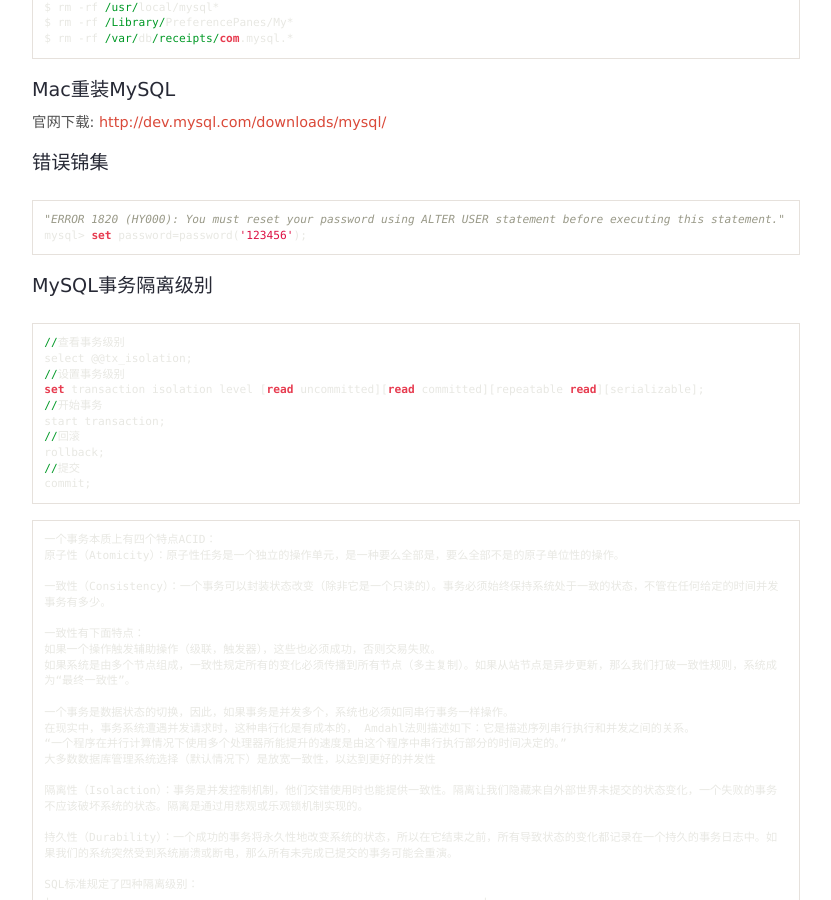
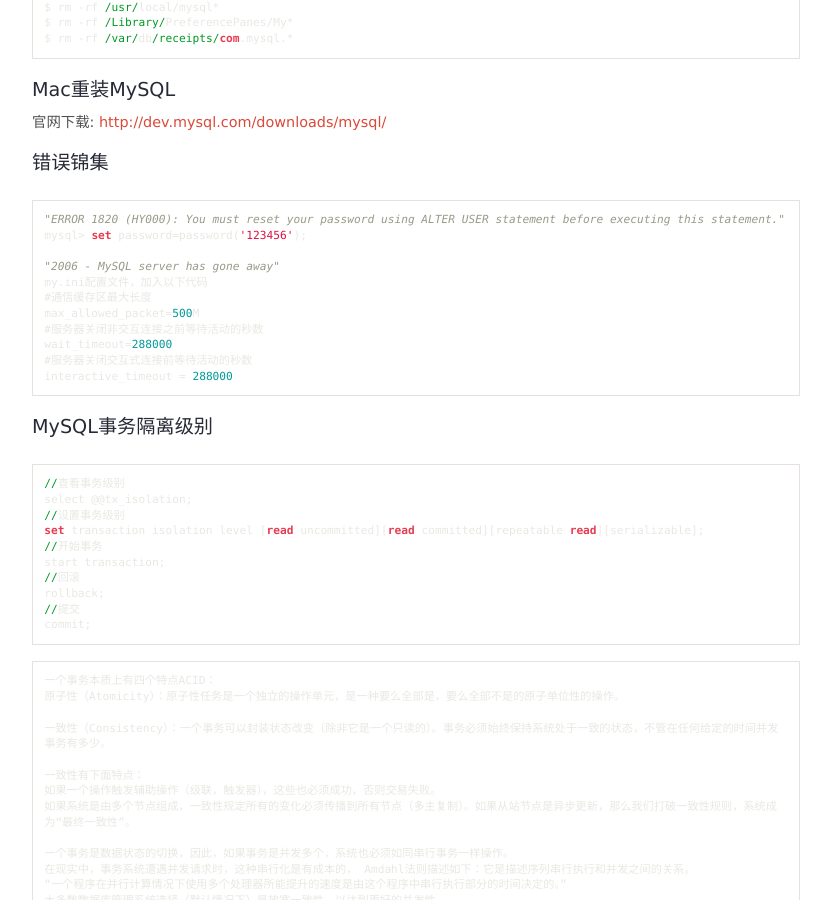
Before and after one commit to junhc/junhc.github.io, a Jekyll site: the page built from _posts/2015-08-21-mysql.md, in a window 1280 px wide and 900 px high, scrolled down 413 px. Shown: the whole window, without its empty margins (224-1055 px from the left). Built offline with Jekyll 4.4.1, drawn with Linux system fonts in a browser that asks for light colours; Markdown is read by kramdown in place of the engine named in the settings; comment, search, counter and statistics services are not loaded.

Commit message:
Update 2015-08-21-mysql.md

````diff
--- a/_posts/2015-08-21-mysql.md
+++ b/_posts/2015-08-21-mysql.md
@@ -23,6 +23,15 @@ $ rm -rf /var/db/receipts/com.mysql.*
 ```vim
 "ERROR 1820 (HY000): You must reset your password using ALTER USER statement before executing this statement."
 mysql> set password=password('123456');
+
+"2006 - MySQL server has gone away"
+my.ini配置文件，加入以下代码
+#通信缓存区最大长度
+max_allowed_packet=500M
+#服务器关闭非交互连接之前等待活动的秒数
+wait_timeout=288000
+#服务器关闭交互式连接前等待活动的秒数
+interactive_timeout = 288000
 ```
 
 #### MySQL事务隔离级别
@@ -71,6 +80,7 @@ REPETABLE_READ     prevented	    prevented	   allowed
 +----------------------------------------------------------------+
 SERIALIZABLE       prevented	    prevented	   prevented
 +----------------------------------------------------------------+
+
 Read Uncommitted（读取未提交内容）
 在该隔离级别，所有事务都可以看到其他未提交事务的执行结果。本隔离级别很少用于实际应用，因为它的性能也不比其他级别好多。
 读取未提交的数据，也被称之为脏读（Dirty Read）。
````
